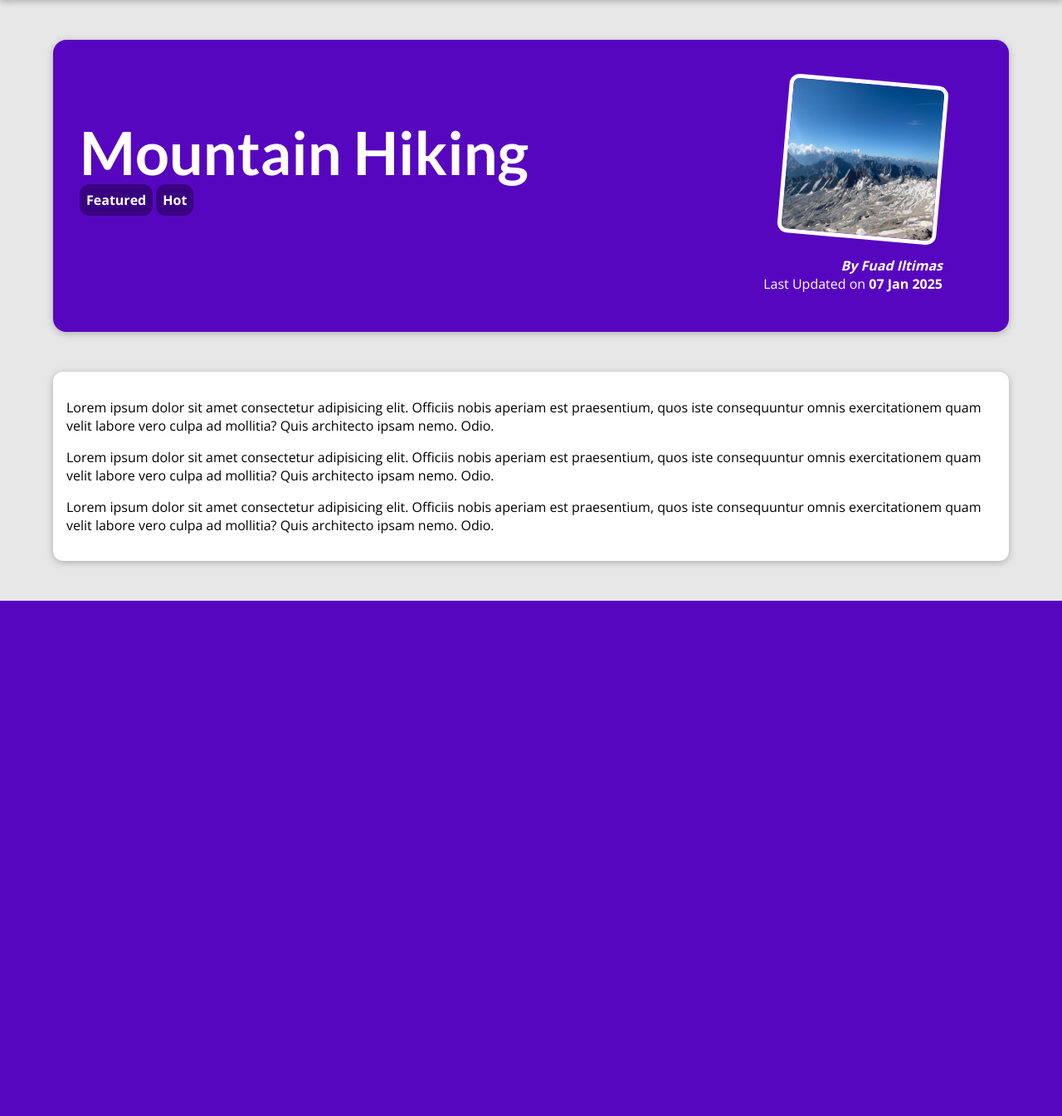
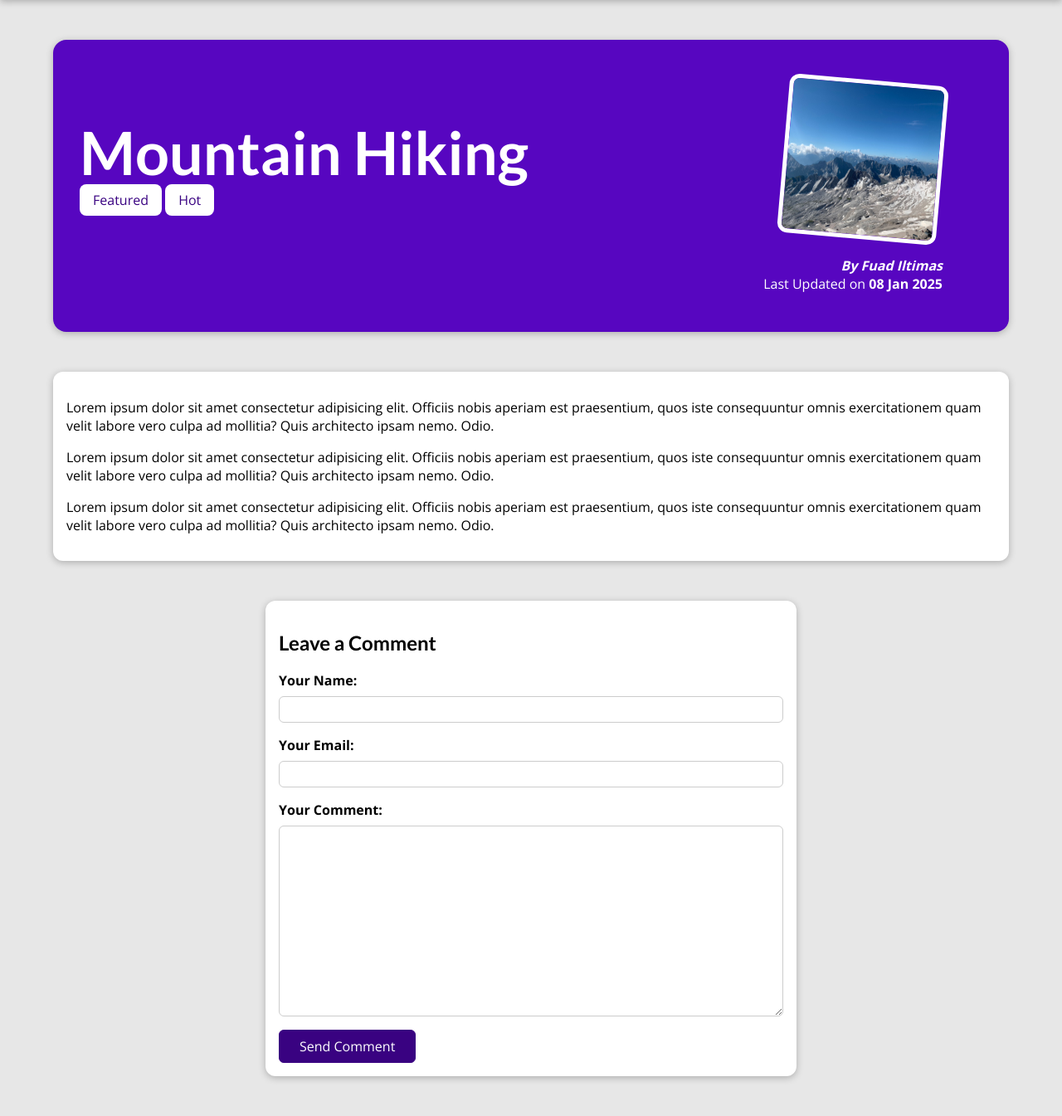
Before and after one commit to Phenomlive/my_site, a Django app: a page that uses blog/templates/blog/post-detail.html in a window 1280 px wide. Shown: the part 80-1425 px from the top of the page at 83% size. Before the commit the page ends 804 px from the top, so only its background shows below. Run offline with Django 5.2, Linux system fonts and the light colour scheme; data comes from the database, SQL or seed files in the repository.

Commit message:
added comment system

```diff
--- /dev/null
+++ b/blog/forms.py
@@ -0,0 +1,13 @@
+from django import forms
+from .models import Comment
+
+class CommentForm(forms.ModelForm):
+
+    class Meta:
+        model = Comment
+        exclude = ['post']
+        labels = {
+            'user_name': 'Your Name',
+            'user_mail': 'Your Email',
+            'text': 'Your Comment',
+        }
--- a/blog/models.py
+++ b/blog/models.py
@@ -3,10 +3,16 @@
 
 # Create your models here.
 
+class Comment(models.Model):
+    user_name = models.CharField(max_length=130)
+    user_mail = models.EmailField()
+    text = models.TextField(max_length=400)
+    post = models.ForeignKey('Post', on_delete=models.CASCADE, related_name='comments')
+
 class Post(models.Model):
     title = models.CharField(max_length=150)
     excerpt = models.CharField(max_length=200)
-    image_name = models.CharField(max_length=100)
+    image = models.ImageField(upload_to='posts', null=True)
     date = models.DateField(auto_now=True)
     slug = models.SlugField(unique=True)
     content = models.TextField(validators=[MinLengthValidator(10)])
--- a/blog/static/blog/post-detail.css
+++ b/blog/static/blog/post-detail.css
@@ -48,21 +48,32 @@
   font-weight: bold;
 }
 
-  #summary a{
+#summary a {
+  color: white;
   text-decoration: none;
-    color: white;
 }
 
 #summary time {
   font-weight: bold;
 }
 
-  .tag {
+#read-later {
+  margin: 2rem 0;
+}
+
+#read-later button {
+  background-color: transparent;
+  border: 1px solid white;
+  padding: 0.5rem 2rem;
+  font: inherit;
   color: white;
-    background-color: #390281;
-    padding: 0.5rem;
-    border-radius: 12px;
-    font-weight: bold;
+  cursor: pointer;
+}
+
+#read-later button:hover,
+#read-later button:active {
+  background-color: white;
+  color: #390281;
 }
 
 main {
@@ -74,3 +85,120 @@
   border-radius: 12px;
   box-shadow: 0 2px 8px rgba(0, 0, 0, 0.25);
 }
+
+.tag {
+  background-color: white;
+  color: #390281;
+  padding: 0.5rem 1rem;
+  border-radius: 8px;
+}
+
+#comment-form {
+  margin: 3rem auto;
+  width: 90%;
+  max-width: 40rem;
+  border-radius: 12px;
+  background-color: white;
+  box-shadow: 0 2px 8px rgba(0, 0, 0, 0.25);
+  padding: 1rem;
+}
+
+#comment-form button {
+  font: inherit;
+  background-color: #390281;
+  color: white;
+  border: 1px solid #390281;
+  padding: 0.5rem 1.5rem;
+  border-radius: 6px;
+  cursor: pointer;
+}
+
+#comment-form button:hover,
+#comment-form button:active {
+  background-color: #4f0ba7;
+  border-color: #4f0ba7;
+}
+
+.form-control {
+  margin-bottom: 1rem;
+}
+
+.form-control label {
+  font-weight: bold;
+  margin-bottom: 0.5rem;
+  display: block;
+}
+
+.form-control input,
+.form-control textarea {
+  display: block;
+  width: 100%;
+  font: inherit;
+  padding: 0.25rem;
+  border-radius: 6px;
+  border: 1px solid #ccc;
+}
+
+.errorlist {
+  list-style: none;
+  margin: 0.5rem 0;
+  padding: 0;
+  color: #d6000b;
+}
+
+.invalid label {
+  color: #d6000b;
+}
+
+.invalid input,
+.invalid textarea {
+  border-color: #d6000b;
+  background-color: #ffe6e7;
+}
+
+#alert {
+  margin: 8rem auto 3rem auto;
+  border: 1px solid #d6000b;
+  background-color: #ffe6e7;
+  padding: 1rem;
+  width: 90%;
+  max-width: 40rem;
+}
+
+#alert a {
+  text-decoration: none;
+  border: 1px solid #d6000b;
+  background-color: #d6000b;
+  color: white;
+  padding: 0.25rem 1.5rem;
+  border-radius: 6px;
+}
+
+#comments {
+  margin: 3rem auto;
+  width: 90%;
+  max-width: 60rem;
+  border-radius: 12px;
+  background-color: white;
+  box-shadow: 0 2px 8px rgba(0, 0, 0, 0.25);
+  padding: 1rem 2rem;
+}
+
+#comments ul {
+  list-style: none;
+  margin: 0;
+  padding: 0;
+}
+
+#comments li {
+  margin-bottom: 1rem;
+  border-bottom: 2px solid #ccc;
+}
+
+#comments li:last-of-type {
+  border-bottom: none;
+}
+
+#comments h2 {
+  color: #464646;
+}
--- a/blog/templates/blog/includes/post.html
+++ b/blog/templates/blog/includes/post.html
@@ -1,9 +1,9 @@
-{% load static %}
+
 
 <li>
     <article class="post">
         <a href="{% url "post_detail_page" post.slug %}">
-            <img src="{% static "blog/images/"|add:post.image_name %}" alt="{{ post.title }}">
+            <img src="{{ post.image.url }}" alt="{{ post.title }}">
             <div class="post__content">
                 <h3>{{ post.title }}</h3>
                 <p>{{ post.excerpt }}</p>
--- a/blog/templates/blog/post-detail.html
+++ b/blog/templates/blog/post-detail.html
@@ -19,7 +19,7 @@
             {% endfor %}
         </div>
         <article>
-            <img src="{% static "blog/images/"|add:post.image_name %}" alt="{{ post.title }}">
+            <img src="{{ post.image.url }}" alt="{{ post.title }}">
             <address>By <a href="mailto: {{ post.author.email_address }}">{{ post.author }}</a></address>
             <div>
                 Last Updated on <time>{{ post.date|date:"d M Y" }}</time>
@@ -28,9 +28,22 @@
     </section>
 
     <main>
-        <p>
-            {{ post.content|linebreaks }}
-        </p>
+        {{ post.content|linebreaks }}
     </main>
 
+    <section id="comment-form">
+        <h2>Leave a Comment</h2>
+        <form action="" method="POST">
+            {% csrf_token %}
+            {% for field in comment_form %}
+                <div class="form-control">
+                    {{ field.label_tag }}
+                    {{ field }}
+                    {{ field.errors }}
+                </div>
+            {% endfor %}
+            <button>Send Comment</button>
+        </form>
+    </section>
+
 {% endblock %}
--- a/blog/urls.py
+++ b/blog/urls.py
@@ -3,7 +3,7 @@
 from . import views
 
 urlpatterns = [
-    path('', views.starting_page, name='starting_page'),
-    path('posts/', views.posts, name='posts_page'),
-    path('posts/<slug:slug>', views.post_detail, name='post_detail_page')
+    path('', views.StartingPageView.as_view(), name='starting_page'),
+    path('posts/', views.PostsView.as_view(), name='posts_page'),
+    path('posts/<slug:slug>', views.PostDetailView.as_view(), name='post_detail_page')
 ]
--- a/blog/views.py
+++ b/blog/views.py
@@ -1,23 +1,54 @@
 from django.shortcuts import render, get_object_or_404
+from django.http import HttpResponseRedirect
+from django.urls import reverse
 from .models import Post
+from django.views.generic import ListView, DetailView
+from django.views import View
+from .forms import CommentForm
 
 # Create your views here.
 
-def starting_page(request):
-    latest_posts = Post.objects.all().order_by('-date')[:3]
-    return render(request, 'blog/index.html', {
-        'posts': latest_posts
-    })
 
-def posts(request):
-    all_posts = Post.objects.all()
-    return render(request, 'blog/all-posts.html', {
-        'posts': all_posts
-    })
+class StartingPageView(ListView):
+    template_name = 'blog/index.html'
+    model = Post
+    ordering = ['-date']
+    context_object_name = 'posts'
 
-def post_detail(request, slug):
-    specific_post = get_object_or_404(Post, slug=slug)
-    return render(request, 'blog/post-detail.html', {
-        'post': specific_post,
-        'post_tags' : specific_post.tags.all()
-    })
+    def get_queryset(self):
+        queryset = super().get_queryset()
+        data = queryset[:3]
+        return data
+
+
+class PostsView(ListView):
+    template_name = 'blog/all-posts.html'
+    model = Post
+    context_object_name = 'posts'
+    ordering = ['-date']
+
+class PostDetailView(View):
+
+    def get(self, request, slug):
+        post = get_object_or_404(Post, slug=slug)
+        return render(request, 'blog/post-detail.html', {
+            'post': post,
+            'post_tags': post.tags.all(),
+            'comment_form': CommentForm()
+        })
+
+    def post(self, request, slug):
+        comment_form = CommentForm(request.POST)
+        post = get_object_or_404(Post, slug=slug)
+
+        if comment_form.is_valid():
+            comment = comment_form.save(commit=False)
+            comment.post = post
+            comment.save()
+            return HttpResponseRedirect(reverse('post_detail_page', args=[slug]))
+
+        return render(request, 'blog/post-detail.html', {
+            'post': post,
+            'post_tags': post.tags.all(),
+            'comment_form': CommentForm()
+        })
--- a/my_site/settings.py
+++ b/my_site/settings.py
@@ -124,6 +124,10 @@
     BASE_DIR / 'static'
 ]
 
+MEDIA_ROOT = BASE_DIR / 'uploads'
+
+MEDIA_URL = '/files/'
+
 # Default primary key field type
 # https://docs.djangoproject.com/en/5.1/ref/settings/#default-auto-field
 
--- a/my_site/urls.py
+++ b/my_site/urls.py
@@ -16,8 +16,10 @@
 """
 from django.contrib import admin
 from django.urls import path, include
+from django.conf.urls.static import static
+from django.conf import settings
 
 urlpatterns = [
     path('admin/', admin.site.urls),
     path('', include('blog.urls')),
-]
+] + static(settings.MEDIA_URL, document_root=settings.MEDIA_ROOT)
```
Also changed, not shown: blog/admin.py (line endings or trailing spaces), blog/migrations/0003_remove_post_image_name_post_image.py (added), blog/migrations/0004_comment.py (added), db.sqlite3, uploads/posts/coding.jpg (added), uploads/posts/mountains.jpg (added), uploads/posts/woods.jpg (added). Lines whose indentation alone changed are shown as unchanged.
